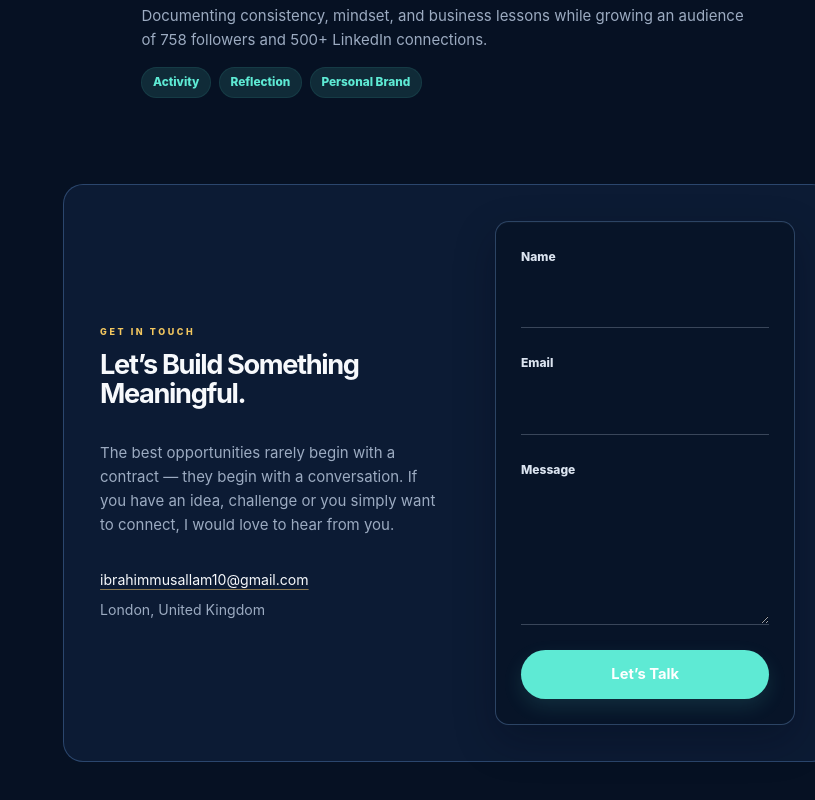
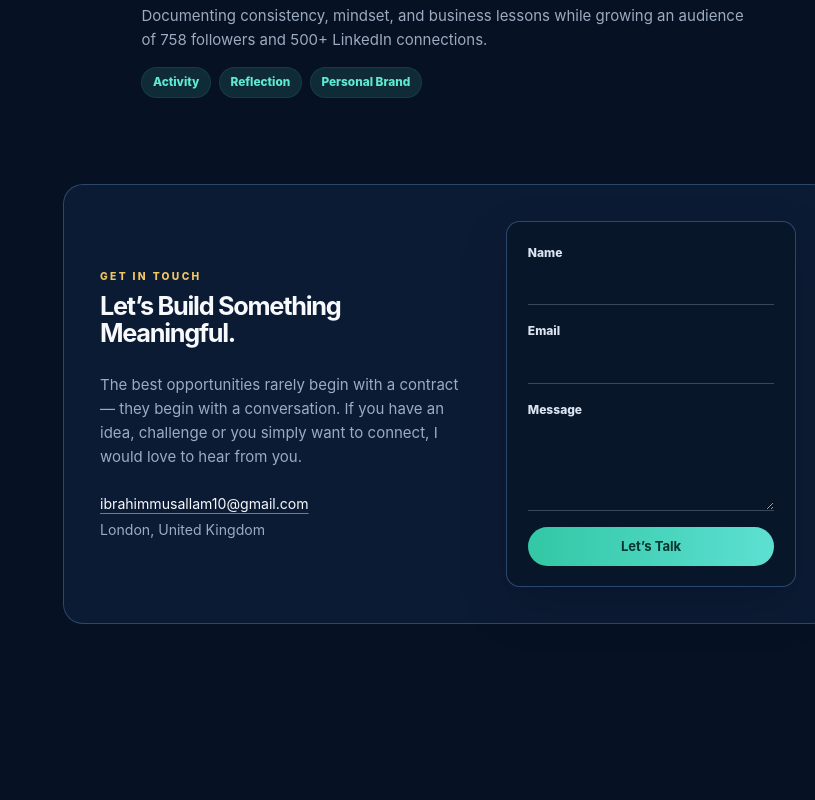
Before and after one commit to ibrahimmusallam10/Ibrahim-sConciergeUK, a React (Vite) app: page / in a window 1280 px wide. Shown: the part 3293-4093 px from the top of the page, without its empty margins (465-1280 px from the left). After the commit the page ends 4005 px from the top, so only its background shows below. Built offline with nearby package versions, Linux system fonts and the light colour scheme.

Commit message:
Revert "Polish contact section details"
This reverts commit 3f9847d9a9f87dff7173e790455e4aafa0acafef.

```diff
--- a/src/styles.css
+++ b/src/styles.css
@@ -284,8 +284,8 @@ h3 {
 
 .contact-section {
   display: grid;
-  grid-template-columns: minmax(330px, 1fr) minmax(250px, 300px);
-  gap: clamp(2.5rem, 4vw, 3.25rem);
+  grid-template-columns: minmax(350px, 1fr) minmax(250px, 290px);
+  gap: clamp(1.5rem, 2.5vw, 2rem);
   align-items: center;
   width: calc(100% + 8rem);
   margin-left: -4rem;
@@ -301,7 +301,7 @@ h3 {
 }
 
 .contact-heading {
-  margin-bottom: 2rem;
+  margin-bottom: 1.6rem;
 }
 
 .contact-copy {
@@ -309,8 +309,8 @@ h3 {
 }
 
 .contact-intro h2 {
-  margin-bottom: 1.15rem;
-  font-size: clamp(1.5rem, 2.35vw, 1.7rem);
+  margin-bottom: 1rem;
+  font-size: clamp(1.4rem, 2.2vw, 1.58rem);
   font-weight: 700;
   letter-spacing: -0.05em;
   text-transform: none;
@@ -318,22 +318,22 @@ h3 {
 }
 
 .contact-copy > p {
-  margin-bottom: 2rem;
+  margin-bottom: 1.5rem;
   color: var(--muted);
 }
 
 .contact-kicker {
-  margin: 0 0 0.7rem;
+  margin: 0 0 0.55rem;
   color: #f3c75f;
-  font-size: 0.56rem;
+  font-size: 0.64rem;
   font-weight: 800;
-  letter-spacing: 0.29em;
+  letter-spacing: 0.23em;
   text-transform: uppercase;
 }
 
 .contact-details {
   display: grid;
-  gap: 0.45rem;
+  gap: 0.2rem;
   font-size: 0.88rem;
 }
 
@@ -358,19 +358,19 @@ h3 {
     "message-label"
     "message-input"
     "action";
-  row-gap: 0.35rem;
+  row-gap: 0.2rem;
   grid-column: 2;
   grid-row: 1;
   align-self: center;
   justify-self: end;
   width: 100%;
   max-width: 300px;
-  padding: 1.55rem;
+  padding: 1.3rem;
   color: var(--text);
-  background: #071428;
-  border: 1px solid rgba(83, 116, 160, 0.5);
+  background: #08162a;
+  border: 1px solid rgba(67, 103, 151, 0.62);
   border-radius: 0.85rem;
-  box-shadow: 0 1rem 2.5rem rgba(1, 7, 20, 0.28), inset 0 1px 0 rgba(255, 255, 255, 0.025);
+  box-shadow: 0 1.25rem 3rem rgba(2, 6, 23, 0.2);
 }
 
 .contact-form label[for="contact-name"] {
@@ -398,7 +398,7 @@ h3 {
 }
 
 .contact-form label {
-  margin-bottom: 0.3rem;
+  margin-bottom: 0.15rem;
   font-size: 0.75rem;
   font-weight: 800;
 }
@@ -406,9 +406,8 @@ h3 {
 .contact-form input,
 .contact-form textarea {
   width: 100%;
-  min-height: 3.25rem;
-  margin-bottom: 1.2rem;
-  padding: 0.75rem 0.1rem;
+  margin-bottom: 0.8rem;
+  padding: 0.4rem 0;
   color: var(--heading);
   background: transparent;
   border: 0;
@@ -418,10 +417,6 @@ h3 {
   outline: none;
   resize: vertical;
   transition: border-color 180ms ease, box-shadow 180ms ease;
-}
-
-.contact-form textarea {
-  min-height: 8.5rem;
 }
 
 .contact-form input:focus,
@@ -434,24 +429,22 @@ h3 {
   grid-area: action;
   justify-self: stretch;
   width: 100%;
-  min-height: 3.05rem;
-  padding: 0.72rem 1rem;
-  color: #ffffff;
-  background: var(--accent);
+  min-height: 2.45rem;
+  padding: 0.55rem 0.9rem;
+  color: #08352f;
+  background: linear-gradient(90deg, #32c7a5, #5de0d2);
   border: 0;
   border-radius: 999px;
   font: inherit;
-  font-size: 0.92rem;
+  font-size: 0.82rem;
   font-weight: 700;
   cursor: pointer;
-  box-shadow: 0 0.5rem 1.25rem rgba(94, 234, 212, 0.12);
-  transition: background 180ms ease, box-shadow 180ms ease, transform 180ms ease;
+  transition: background 180ms ease, transform 180ms ease;
 }
 
 .contact-form button:hover {
-  background: #75f0de;
-  box-shadow: 0 0.7rem 1.5rem rgba(94, 234, 212, 0.2);
-  transform: translateY(-2px);
+  background: #99f6e4;
+  transform: translateY(-1px);
 }
 
 .contact-form button:focus-visible {
@@ -486,20 +479,9 @@ h3 {
   }
 
   .contact-section {
-    grid-template-columns: 1fr;
+    grid-template-columns: minmax(0, 1fr) minmax(250px, 285px);
     width: 100%;
     margin-left: 0;
-  }
-
-  .contact-intro,
-  .contact-form {
-    grid-column: 1;
-  }
-
-  .contact-form {
-    grid-row: auto;
-    justify-self: stretch;
-    max-width: none;
   }
 }
 
```
